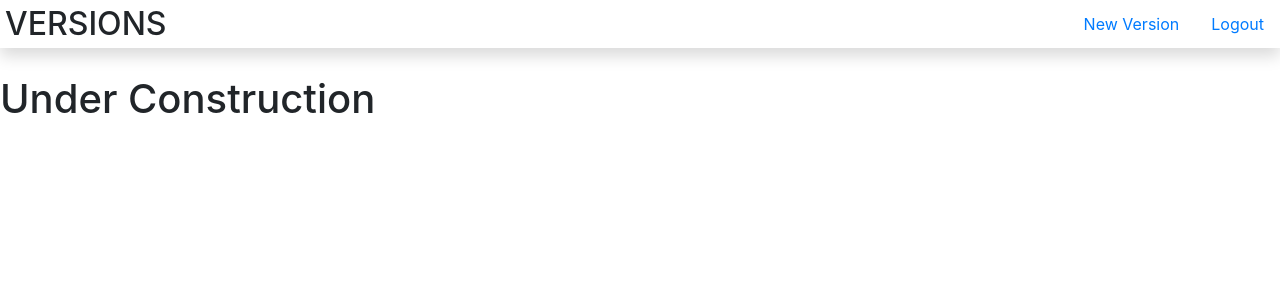
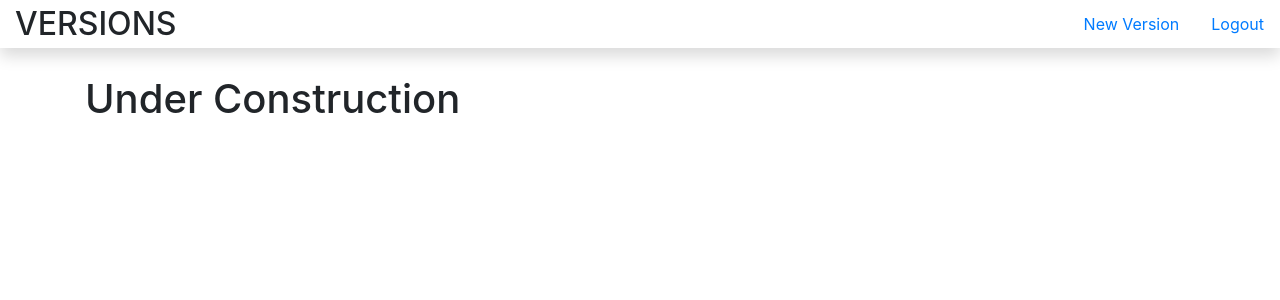
Before and after one commit to jasoncollum/Versions, a React (Create React App) app: page /requestForm in a window 1280 px wide. Shown: the top 300 px of the page. Built offline with nearby package versions, Linux system fonts and the light colour scheme.

Commit message:
add route to ApplicationViews

```diff
--- a/src/components/ApplicationViews.jsx
+++ b/src/components/ApplicationViews.jsx
@@ -1,11 +1,14 @@
 import React, { Component } from 'react';
-// import { Route, Redirect } from 'react-router-dom';
+import { Route, Redirect } from 'react-router-dom';
+import RequestForm from './RequestForm'
 
 class ApplicationViews extends Component {
     render() {
         return (
-            <div>
-                <h1>Under Construction</h1>
+            <div className="container app-view-container">
+                <Route exact path="/requestForm" render={props => {
+                    return <RequestForm />
+                }} />
             </div>
         )
     }
--- /dev/null
+++ b/src/components/RequestForm.jsx
@@ -0,0 +1,11 @@
+import React, { Component } from 'react'
+
+export default class RequestForm extends Component {
+    render() {
+        return (
+            <div>
+                <h1>Under Construction</h1>
+            </div>
+        )
+    }
+}
--- a/src/components/nav/NavBar.jsx
+++ b/src/components/nav/NavBar.jsx
@@ -10,7 +10,7 @@ class NavBar extends Component {
                 <h2>VERSIONS</h2>
                 <ul className="nav nav-pills">
                     <li className="nav-item">
-                        <Link className="nav-link" to="/">New Version</Link>
+                        <Link className="nav-link" to="/requestForm">New Version</Link>
                     </li>
                     <li className="nav-item">
                         <Link className="nav-link">Logout</Link>
--- a/src/components/nav/navbar.css
+++ b/src/components/nav/navbar.css
@@ -1,3 +1,3 @@
 nav h2 {
-    margin: 5px;
+    margin: 5px 5px 5px 15px;
 }
```
